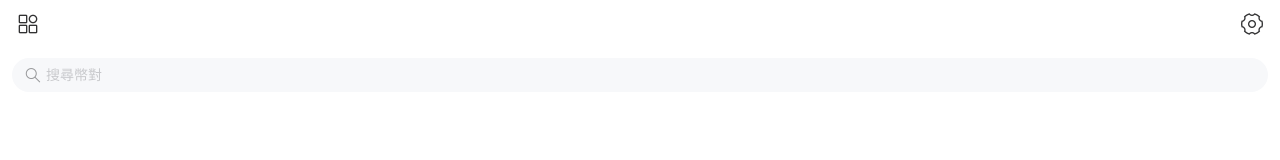
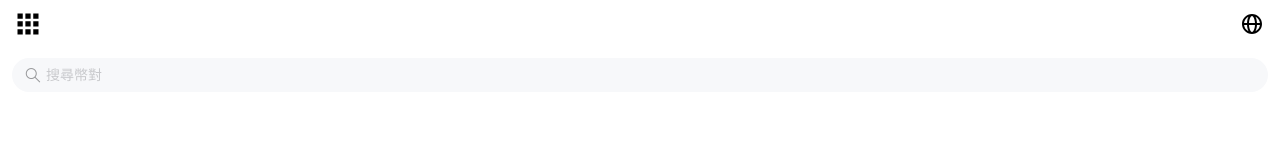
Before and after one commit to myuu69700-ship-it/web3_h5, a Vue app: page / in a window 1280 px wide. Shown: the top 160 px of the page. Built offline with nearby package versions, Linux system fonts and the light colour scheme.

Commit message:
首页图标替换

```diff
--- a/src/views/Home.vue
+++ b/src/views/Home.vue
@@ -2,11 +2,12 @@
   <div class="home">
     <!-- 顶部导航栏 -->
     <div class="top-bar">
-      <van-icon name="apps-o" class="menu-icon" @click="showMenu = true" />
-      <van-icon
-        name="setting-o"
+      <img :src="galleryViewIcon" class="menu-icon" @click="showMenu = true" alt="" />
+      <img
+        :src="diqiuIcon"
         class="setting-icon"
         @click="showLanguageDialog = true"
+        alt=""
       />
     </div>
 
@@ -178,6 +179,8 @@ import homeIcon from "@/assets/images/homeIcon.gif";
 import chartIcon from "@/assets/images/chart.png";
 import nftIcon from "@/assets/images/nft.png";
 import zhusImage from "@/assets/images/zhus.png";
+import galleryViewIcon from "@/assets/images/gallery-view.svg";
+import diqiuIcon from "@/assets/images/diqiu.svg";
 import MenuSection from "@/components/Home/MenuSection.vue";
 import TabSection from "@/components/Home/TabSection.vue";
 
@@ -272,9 +275,10 @@ const handleQuickBuy = () => {
 
   .menu-icon,
   .setting-icon {
-    font-size: 24px;
-    color: #323233;
+    width: 24px;
+    height: 24px;
     cursor: pointer;
+    object-fit: contain;
   }
 }
 
```
Also changed, not shown: src/assets/images/diqiu.svg (added), src/assets/images/gallery-view.svg (added).
